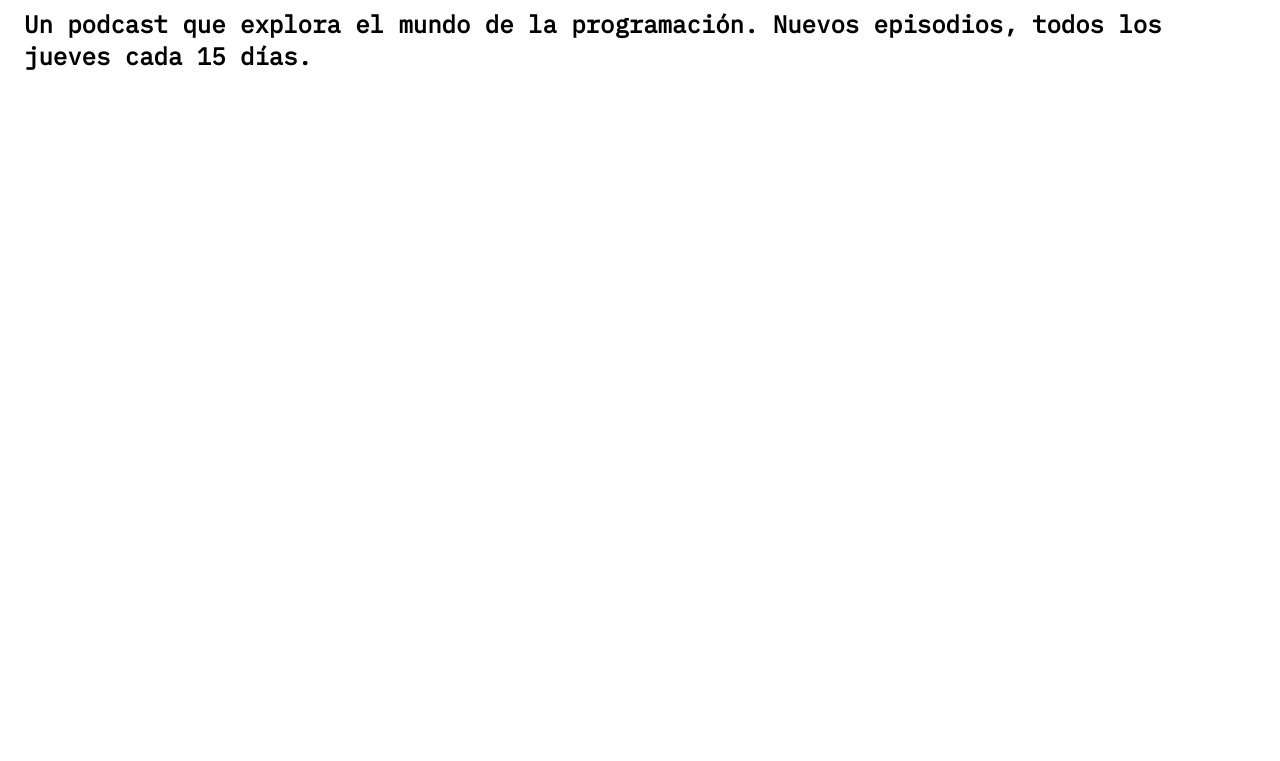
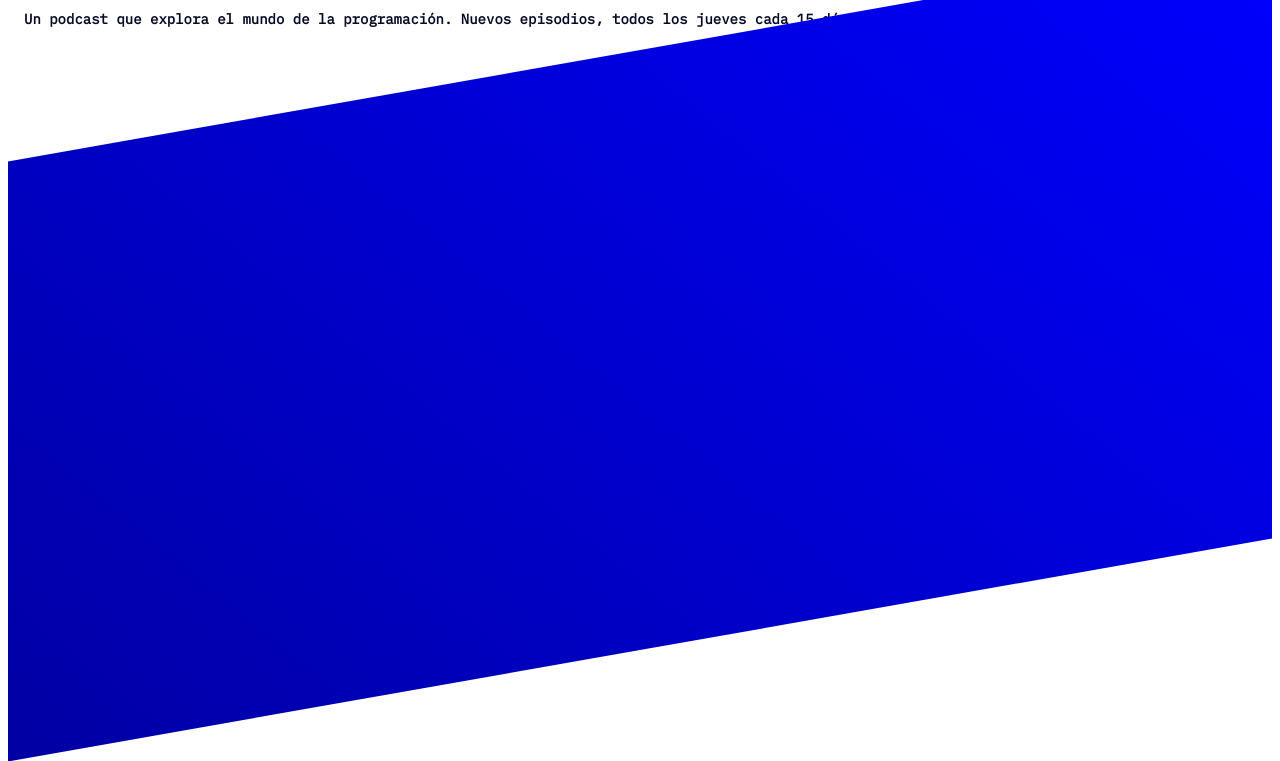
Before and after one commit to feralmangos/podcast, a plain HTML site: page index.html in a window 1280 px wide. Shown: the part 370-1131 px from the top of the page. Before the commit the page ends 800 px from the top, so only its background shows below. Drawn offline with Linux system fonts and the light colour scheme.

Commit message:
Add files via upload

```diff
--- a/index.html
+++ b/index.html
@@ -38,6 +38,13 @@
             <h2>Un podcast que explora el mundo de la programación. Nuevos episodios, todos los jueves cada 15 días.</h2>
         </div>
     </header>
+    <section>
+        <div class="bigdiv">
+            <div class="bg-blue">
+            </div>
+        </div>
+
+    </section>
 
 
 
--- a/style.css
+++ b/style.css
@@ -34,6 +34,7 @@ nav li a {
 nav li a:hover {
     background: tomato;
     color: white;
+    text-decoration: line-through;
 }
 
 .navigation {
@@ -50,9 +51,28 @@ header {
 }
 
 h1 {
-    font-size: 36px
+    font-size: 36px;
 }
 
 header h1 span {
     text-decoration: line-through;
 }
+
+header h2 {
+    color: #060A24;
+    letter-spacing: 0;
+    line-height: 22px;
+    font-size: 14px;
+}
+
+.bg-blue {
+    padding: 10px;
+    height: 600px;
+    background-image: linear-gradient(225deg, #0000FF 0%, #0000A3 100%);
+    transform: skew( 0deg, -10deg);
+}
+
+.bigdiv {
+    display: block;
+    width: 100%;
+}
```
